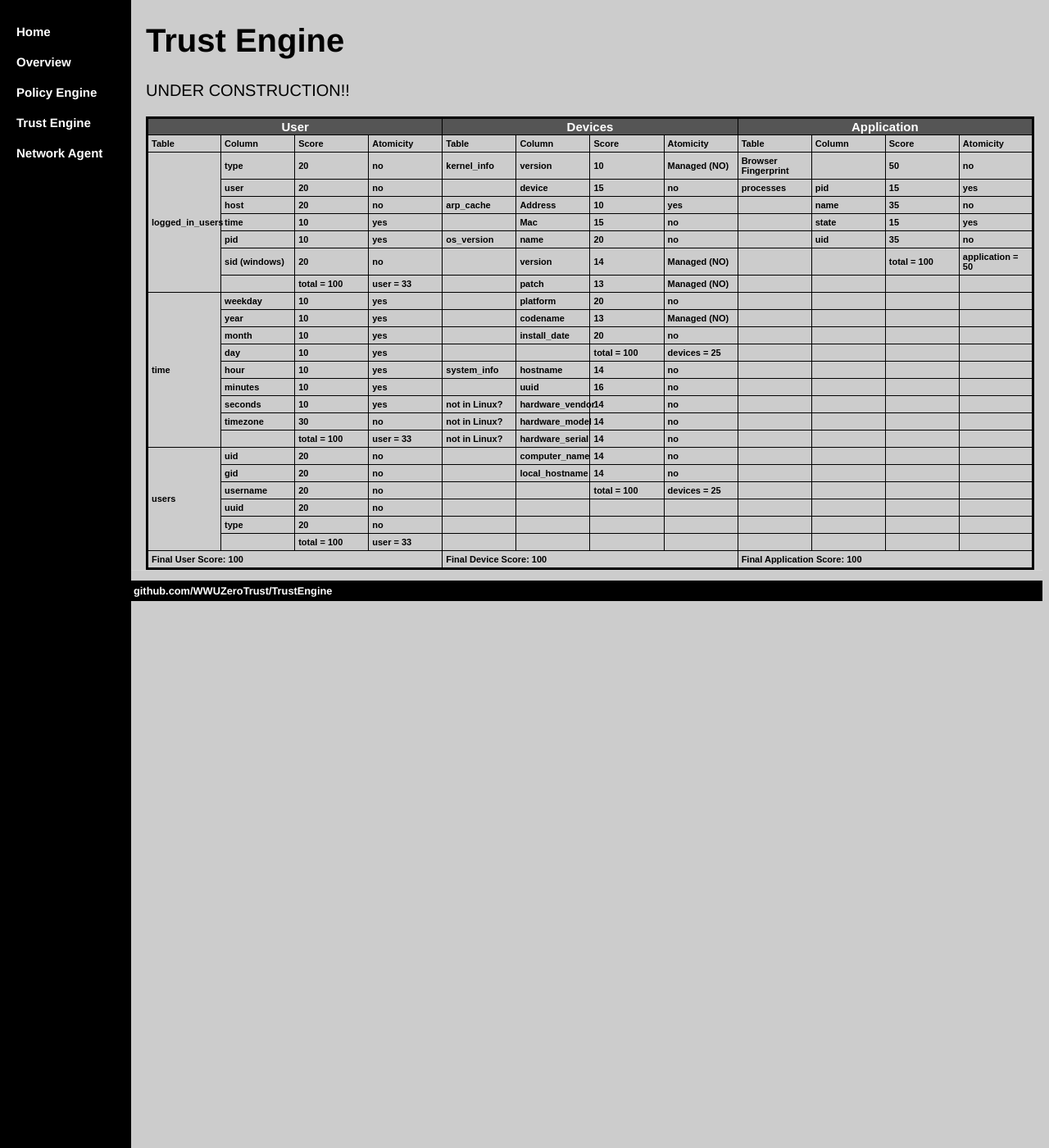
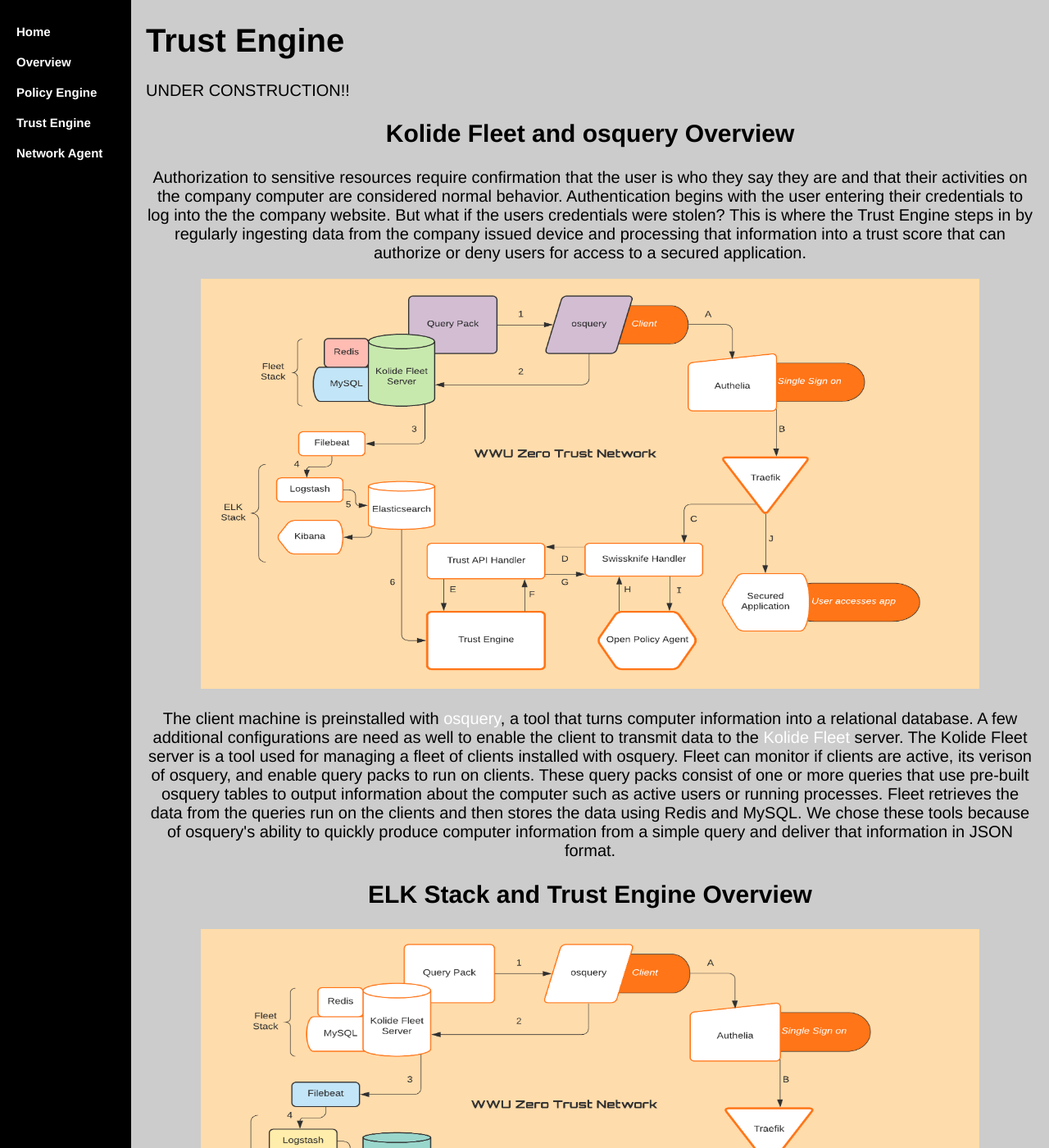
Before and after one commit to WWUZeroTrust/WWUZeroTrust.github.io, a Jekyll site: the page TrustEngine/index.html, which Jekyll copies as it is, in a window 1280 px wide and 1400 px high. Shown: the whole window at 82% size. Built offline with Jekyll 4.4.1, drawn with Linux system fonts in a browser that asks for light colours.

Commit message:
Update index.html

```diff
--- a/TrustEngine/index.html
+++ b/TrustEngine/index.html
@@ -100,6 +100,34 @@
 <div class="main">
 	<h1>Trust Engine</h1>
 	<p>UNDER CONSTRUCTION!!</p>
+
+	<h2><center>Kolide Fleet and osquery Overview</center></h2>
+
+	<p><center> Authorization to sensitive resources require confirmation that the user is who they say they are and that their
+		activities on the company computer are considered normal behavior. Authentication begins with the user entering their
+		credentials to log into the the company website. But what if the users credentials were stolen? This is where the Trust
+		Engine steps in by regularly ingesting data from the company issued device and processing that information into
+		a trust score that can authorize or deny users for access to a secured application.
+	</p>
+
+	<p><center>
+  		<img src="/image/Flowchart_Kolide.png" alt="hi" class="inline" height="500" width="950"/>
+	</p>
+
+	<p><center> The client machine is preinstalled with <a href="https://github.com/osquery/osquery">osquery</a>, a tool that turns computer information into a relational
+		database. A few additional configurations are need as well to enable the client to transmit data to the <a href="https://github.com/kolide/fleet">Kolide Fleet</a> server. The
+		Kolide Fleet server is a tool used for managing a fleet of clients installed with osquery. Fleet can monitor if clients are
+		active, its verison of osquery, and enable query packs to run on clients. These query packs consist of one or more queries
+		that use pre-built osquery tables to output information about the computer such as active users or running processes. Fleet
+		retrieves the data from the queries run on the clients and then stores the data using Redis and MySQL. We chose these tools because
+		of osquery's ability to quickly produce computer information from a simple query and deliver that information in JSON format.
+	</p>
+
+	<h2><center>ELK Stack and Trust Engine Overview</center></h2>
+	<p><center>
+  		<img src="/image/Flowchart_ELK_TE.png" alt="hi" class="inline" height="500" width="950"/>
+	</p>
+
 	<style type="text/css">
 	table.tableizer-table {
 		font-size: 11px;
```
